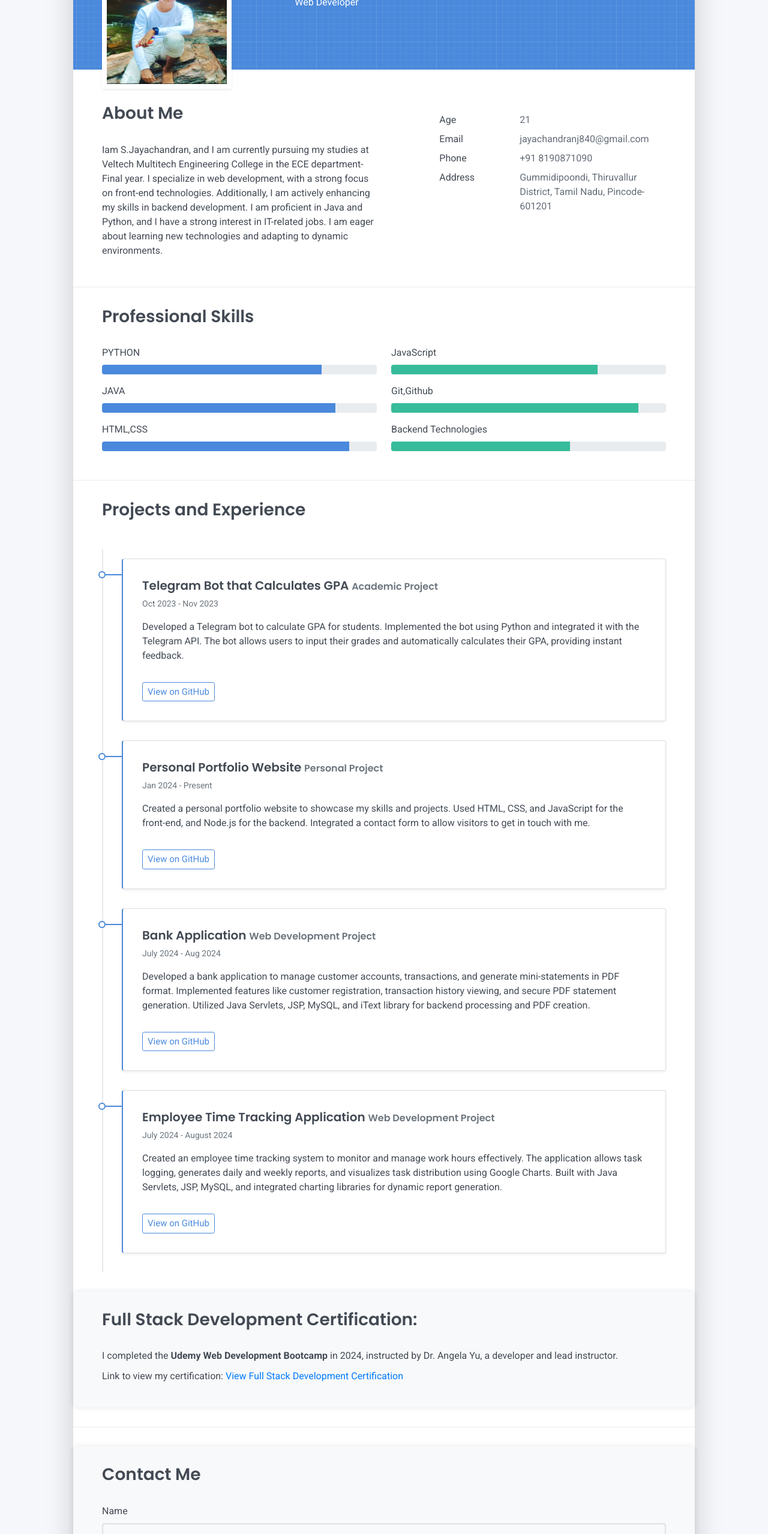
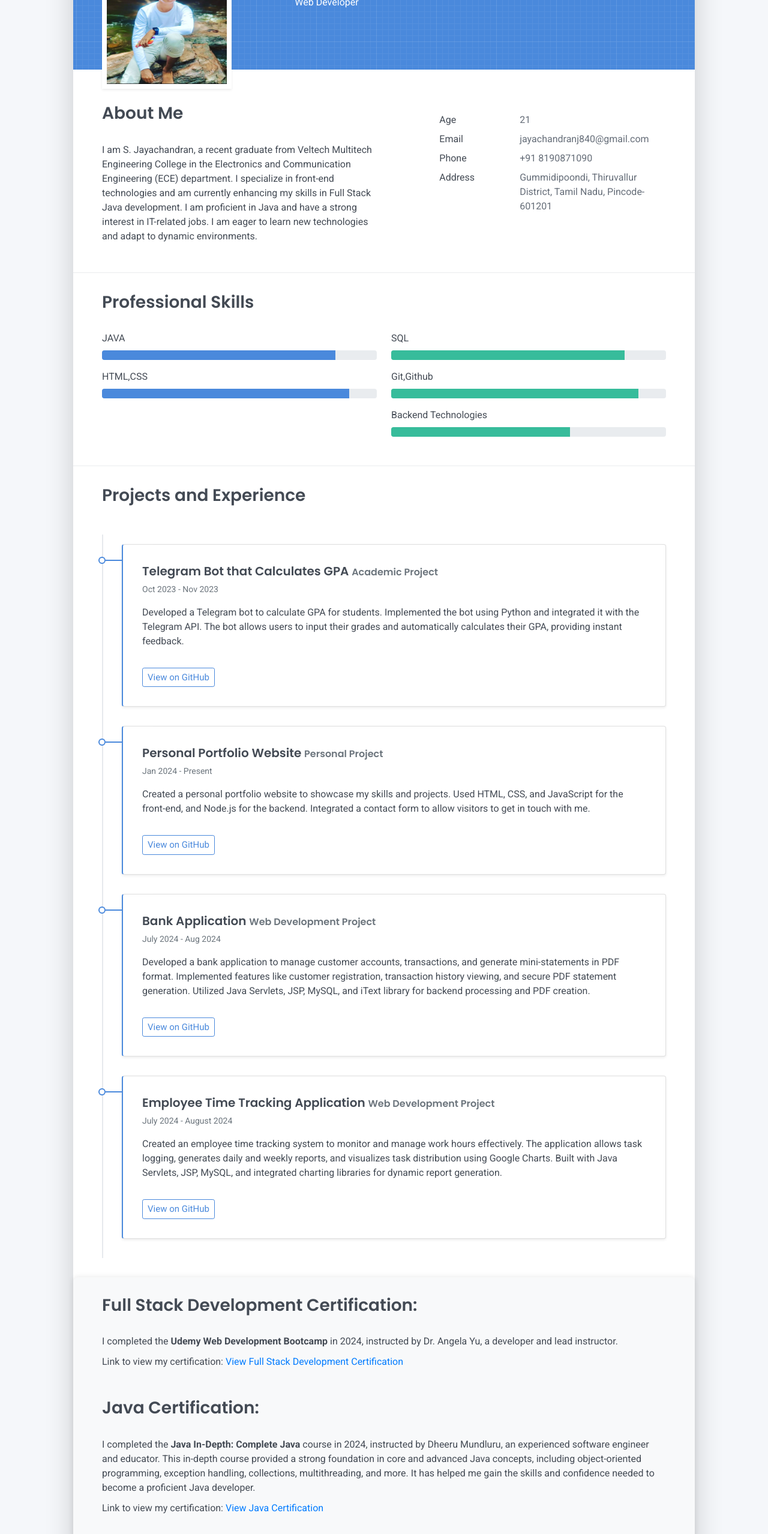
Before and after one commit to jayachandranj840/portfolio, a website: page public/index.html in a window 1280 px wide. Shown: the part 240-2797 px from the top of the page at 60% size. Drawn offline with Linux system fonts and the light colour scheme.

Commit message:
Update index.html

```diff
--- a/public/index.html
+++ b/public/index.html
@@ -148,7 +148,7 @@
           <div class="row">
             <div class="col-md-6">
               <h2 class="h3 mb-3">About Me</h2>
-              <p>Iam S.Jayachandran, and I am currently pursuing my studies at Veltech Multitech Engineering College in the ECE department-Final year. I specialize in web development, with a strong focus on front-end technologies. Additionally, I am actively enhancing my skills in backend development. I am proficient in Java and Python, and I have a strong interest in IT-related jobs. I am eager about learning new technologies and adapting to dynamic environments.</p>
+              <p>I am S. Jayachandran, a recent graduate from Veltech Multitech Engineering College in the Electronics and Communication Engineering (ECE) department. I specialize in front-end technologies and am currently enhancing my skills in Full Stack Java development. I am proficient in Java and have a strong interest in IT-related jobs. I am eager to learn new technologies and adapt to dynamic environments.</p>
             </div>
             <div class="col-md-5 offset-md-1">
               <div class="row mt-2">
@@ -185,11 +185,6 @@
           <h2 class="h3 mb-3">Professional Skills</h2>
           <div class="row">
             <div class="col-md-6">
-              <div class="mb-2"><span>PYTHON</span>
-                <div class="progress my-1">
-                  <div class="progress-bar bg-primary" role="progressbar" data-aos="zoom-in-right" data-aos-delay="100" data-aos-anchor=".skills-section" style="width: 80%" aria-valuenow="80" aria-valuemin="0" aria-valuemax="100"></div>
-                </div>
-              </div>
               <div class="mb-2"><span>JAVA</span>
                 <div class="progress my-1">
                   <div class="progress-bar bg-primary" role="progressbar" data-aos="zoom-in-right" data-aos-delay="200" data-aos-anchor=".skills-section" style="width: 85%" aria-valuenow="85" aria-valuemin="0" aria-valuemax="100"></div>
@@ -202,9 +197,9 @@
               </div>
             </div>
             <div class="col-md-6">
-              <div class="mb-2"><span>JavaScript</span>
+              <div class="mb-2"><span>SQL</span>
                 <div class="progress my-1">
-                  <div class="progress-bar bg-success" role="progressbar" data-aos="zoom-in-right" data-aos-delay="400" data-aos-anchor=".skills-section" style="width: 75%" aria-valuenow="75" aria-valuemin="0" aria-valuemax="100"></div>
+                  <div class="progress-bar bg-success" role="progressbar" data-aos="zoom-in-right" data-aos-delay="400" data-aos-anchor=".skills-section" style="width: 85%" aria-valuenow="75" aria-valuemin="0" aria-valuemax="100"></div>
                 </div>
               </div>
               <div class="mb-2"><span>Git,Github</span>
@@ -280,11 +275,24 @@
 
         <!-- Inside your existing HTML structure, after the Projects and Experience section -->
 
-        <div class="certification-section px-3 px-lg-4 mt-3">
-          <h2 class="h3 mb-3">Full Stack Development Certification:</h2>
-          <p>I completed the <strong>Udemy Web Development Bootcamp</strong> in 2024, instructed by Dr. Angela Yu, a developer and lead instructor.</p>
-          <p>Link to view my certification: <a href="https://drive.google.com/file/d/1NsrrkMxmAJD7a7qvVslo6lVSq4EhHlwd/view?usp=drivesdk" target="_blank">View Full Stack Development Certification</a></p>
-        </div>
+       <div class="certification-section px-3 px-lg-4 mt-3">
+  <h2 class="h3 mb-3">Full Stack Development Certification:</h2>
+  <p>I completed the <strong>Udemy Web Development Bootcamp</strong> in 2024, instructed by Dr. Angela Yu, a developer and lead instructor.</p>
+  <p>Link to view my certification:
+    <a href="https://drive.google.com/file/d/1NsrrkMxmAJD7a7qvVslo6lVSq4EhHlwd/view?usp=drivesdk" target="_blank">
+      View Full Stack Development Certification
+    </a>
+  </p>
+
+  <h2 class="h3 mb-3 mt-4">Java Certification:</h2>
+  <p>I completed the <strong>Java In-Depth: Complete Java</strong> course in 2024, instructed by Dheeru Mundluru, an experienced software engineer and educator. This in-depth course provided a strong foundation in core and advanced Java concepts, including object-oriented programming, exception handling, collections, multithreading, and more. It has helped me gain the skills and confidence needed to become a proficient Java developer.</p>
+  <p>Link to view my certification:
+    <a href="YOUR_JAVA_CERTIFICATION_LINK" target="_blank">
+      View Java Certification
+    </a>
+  </p>
+</div>
+
 
 
         <hr class="d-print-none"/>
```
